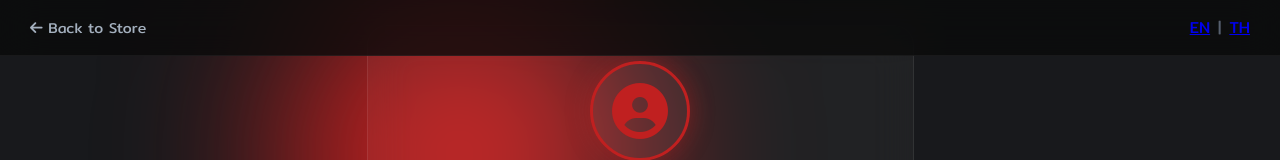
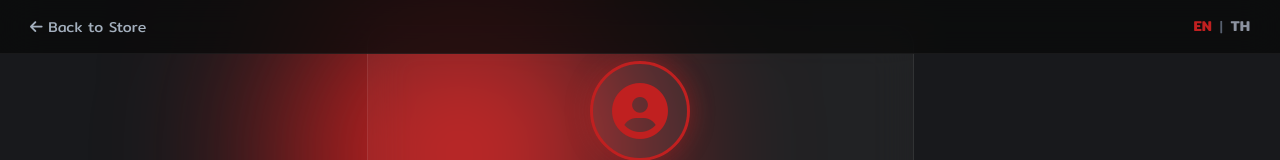
Before and after one commit to pxrrxmz-rgb/wed-com, a website: page wed com/profile.html in a window 1280 px wide. Shown: the top 160 px of the page. Drawn offline with Linux system fonts and the light colour scheme; sample sign-in values are in the browser's storage.

Commit message:
Style language switcher in profile and admin identical to navbar

```diff
--- a/wed com/login.css
+++ b/wed com/login.css
@@ -265,3 +265,38 @@ h1 {
     color: #ff416c; /* Lighter red for hover on dark bg */
     text-decoration: underline;
 }
+
+/* Language Switcher (Navbar Style) */
+.lang-switch {
+    display: inline-flex;
+    gap: 8px;
+    align-items: center;
+    color: #57606f;
+    font-weight: 600;
+    font-size: 0.9rem;
+    font-family: 'Mitr', sans-serif;
+    user-select: none;
+}
+.lang-switch span {
+    color: #57606f;
+    font-weight: 400;
+}
+.lang-btn {
+    color: #8c92a0 !important;
+    text-decoration: none !important;
+    transition: color 0.3s ease;
+    font-weight: 600;
+    font-size: 0.9rem;
+    font-family: 'Mitr', sans-serif;
+    cursor: pointer;
+    line-height: 1;
+}
+.lang-btn:hover {
+    color: #ffffff !important;
+    text-decoration: none !important;
+}
+.lang-btn.active {
+    color: #c02020 !important;
+    font-weight: 700;
+    text-decoration: none !important;
+}
--- a/wed com/profile.html
+++ b/wed com/profile.html
@@ -30,6 +30,41 @@
             backdrop-filter: blur(20px);
             border-bottom: 1px solid rgba(255,255,255,0.05);
             z-index: 1000;
+        }
+
+        /* --- Navbar Style Language Switcher --- */
+        .lang-switch {
+            display: inline-flex;
+            gap: 8px;
+            align-items: center;
+            color: #57606f;
+            font-weight: 600;
+            font-size: 0.9rem;
+            font-family: 'Mitr', sans-serif;
+            user-select: none;
+        }
+        .lang-switch span {
+            color: #57606f;
+            font-weight: 400;
+        }
+        .lang-btn {
+            color: #8c92a0 !important;
+            text-decoration: none !important;
+            transition: color 0.3s ease;
+            font-weight: 600;
+            font-size: 0.9rem;
+            font-family: 'Mitr', sans-serif;
+            cursor: pointer;
+            line-height: 1;
+        }
+        .lang-btn:hover {
+            color: #ffffff !important;
+            text-decoration: none !important;
+        }
+        .lang-btn.active {
+            color: #c02020 !important;
+            font-weight: 700;
+            text-decoration: none !important;
         }
 
         /* --- Tab Switcher --- */
@@ -232,7 +267,7 @@
         <a href="index.html" style="color:#a4b0be; text-decoration:none; font-size:0.9rem;">
             <i class="fas fa-arrow-left"></i> <span data-i18n="back_store">Back to Store</span>
         </a>
-        <div class="lang-switch" style="display:flex; gap:8px; align-items:center; color:#57606f;">
+        <div class="lang-switch">
             <a href="#" class="lang-btn active" data-lang="en">EN</a>
             <span>|</span>
             <a href="#" class="lang-btn" data-lang="th">TH</a>
```
Also changed, not shown: wed com/admin.html (+35 -0 lines).
